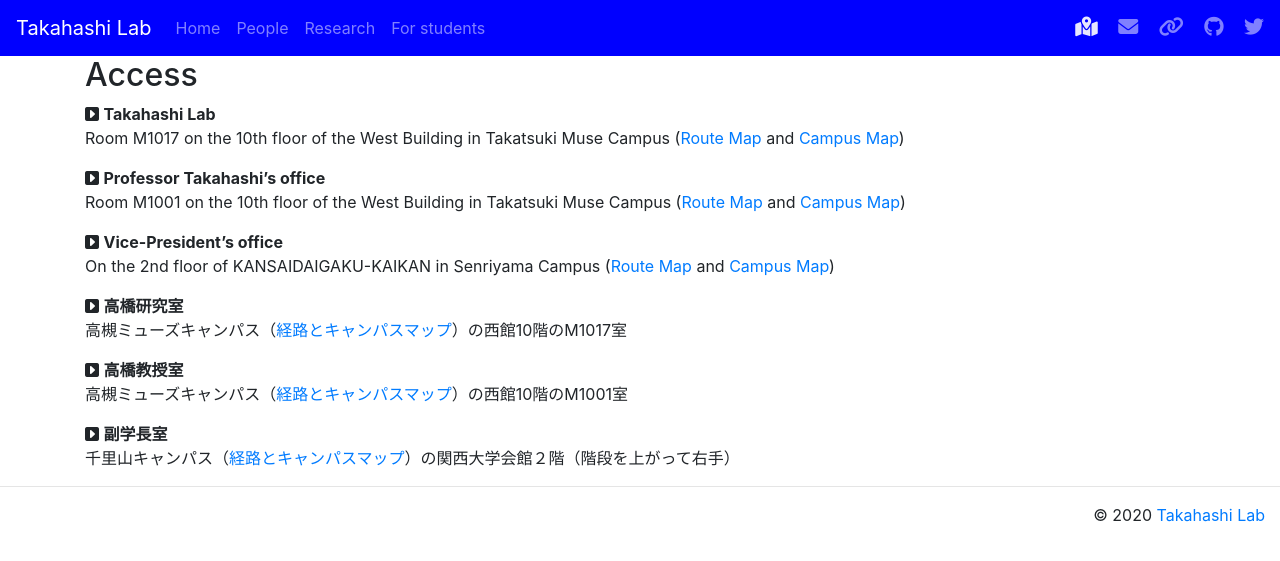
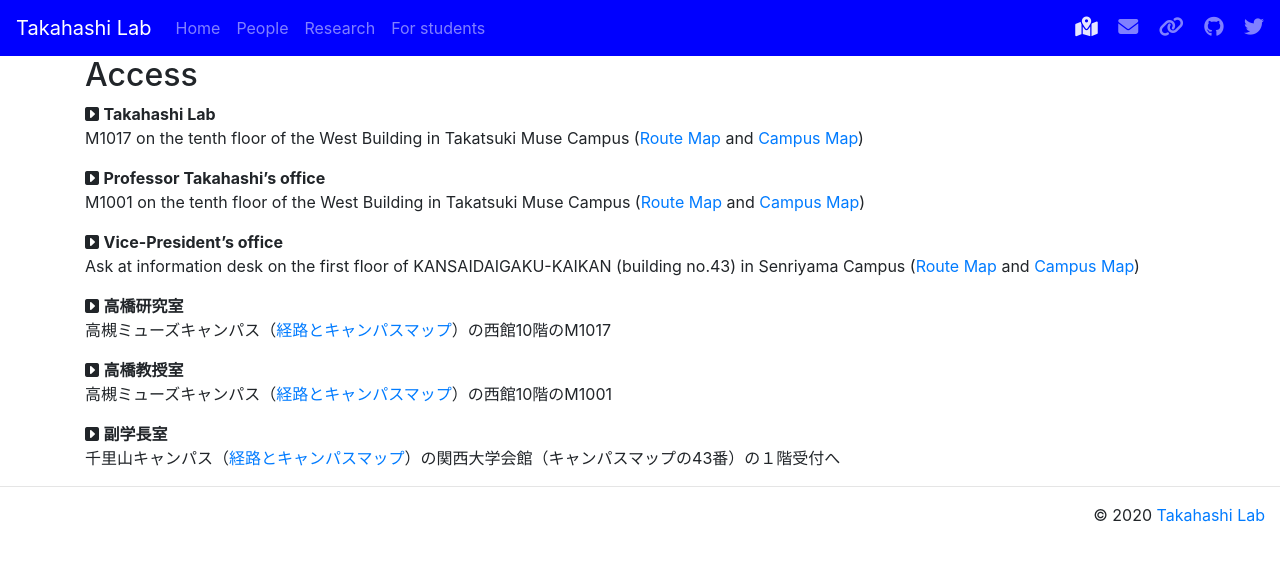
Before and after one commit to tkhslab/tkhslab.github.io, a Jekyll site: the page built from access.md, in a window 1280 px wide. Shown: the top 561 px of the page. Built offline with Jekyll 4.4.1, drawn with Linux system fonts in a browser that asks for light colours; nearby versions of some CDN libraries.

Commit message:
revise vice-president's office

```diff
--- a/access.md
+++ b/access.md
@@ -3,22 +3,22 @@
 ---
 ## Access
 <i class="fas fa-caret-square-right"></i> **Takahashi Lab**<br>
-Room M1017 on the 10th floor of the West Building in Takatsuki Muse Campus
+M1017 on the tenth floor of the West Building in Takatsuki Muse Campus
 ([Route Map](http://www.kansai-u.ac.jp/English/about_ku/location_muse.html) and [Campus Map](http://www.kansai-u.ac.jp/English/about_ku/muse_map.html#map))
 
 <i class="fas fa-caret-square-right"></i> **Professor Takahashi's office**<br>
-Room M1001 on the 10th floor of the West Building in Takatsuki Muse Campus
+M1001 on the tenth floor of the West Building in Takatsuki Muse Campus
 ([Route Map](http://www.kansai-u.ac.jp/English/about_ku/location_muse.html) and [Campus Map](http://www.kansai-u.ac.jp/English/about_ku/muse_map.html#map))
 
 <i class="fas fa-caret-square-right"></i> **Vice-President's office**<br>
-On the 2nd floor of KANSAIDAIGAKU-KAIKAN in Senriyama Campus
+Ask at information desk on the first floor of KANSAIDAIGAKU-KAIKAN (building no.43) in Senriyama Campus
 ([Route Map](http://www.kansai-u.ac.jp/English/about_ku/location_senri.html) and [Campus Map](http://www.kansai-u.ac.jp/English/about_ku/senri_map.html#map))
 
 <i class="fas fa-caret-square-right"></i> **高橋研究室**<br>
-高槻ミューズキャンパス（[経路とキャンパスマップ](https://www.kansai-u.ac.jp/ja/about/campus/#takatsukimuse)）の西館10階のM1017室
+高槻ミューズキャンパス（[経路とキャンパスマップ](https://www.kansai-u.ac.jp/ja/about/campus/#takatsukimuse)）の西館10階のM1017
 
 <i class="fas fa-caret-square-right"></i> **高橋教授室**<br>
-高槻ミューズキャンパス（[経路とキャンパスマップ](https://www.kansai-u.ac.jp/ja/about/campus/#takatsukimuse)）の西館10階のM1001室
+高槻ミューズキャンパス（[経路とキャンパスマップ](https://www.kansai-u.ac.jp/ja/about/campus/#takatsukimuse)）の西館10階のM1001
 
 <i class="fas fa-caret-square-right"></i> **副学長室**<br>
-千里山キャンパス（[経路とキャンパスマップ](https://www.kansai-u.ac.jp/ja/about/campus/#senriyama)）の関西大学会館２階（階段を上がって右手）
+千里山キャンパス（[経路とキャンパスマップ](https://www.kansai-u.ac.jp/ja/about/campus/#senriyama)）の関西大学会館（キャンパスマップの43番）の１階受付へ
```
